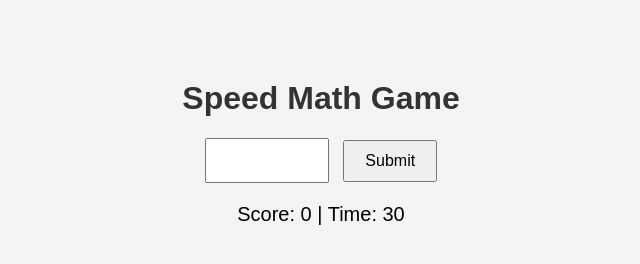
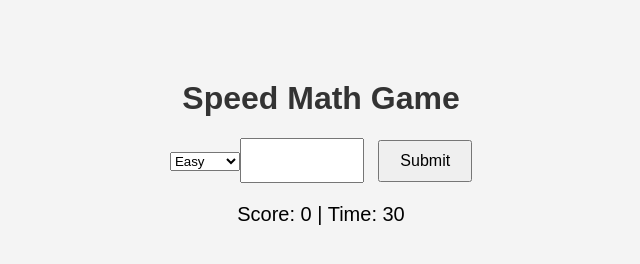
Before and after one commit to tyjharrison2-art/Math-exploration, a plain HTML site: page index.html in a window 1280 px wide. Shown: the whole page, without its empty margins (319-959 px from the left). Drawn offline with Linux system fonts and the light colour scheme.

Commit message:
Add difficulty selection to Speed Math Game

```diff
--- a/index.html
+++ b/index.html
@@ -6,6 +6,10 @@
   </head>
   <body>
     <h1>Speed Math Game</h1>
+    <select onchange="setDifficulty(this.value)">
+      <option value="easy">Easy</option>
+      <option value="medium">Medium</option>
+      <option value="hard">Hard</option>
     <p id="question"></p>
 
     <input id="answer" type="number">
```
